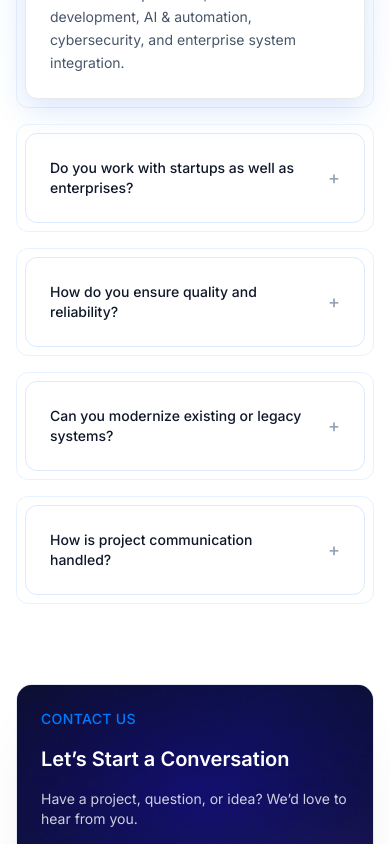
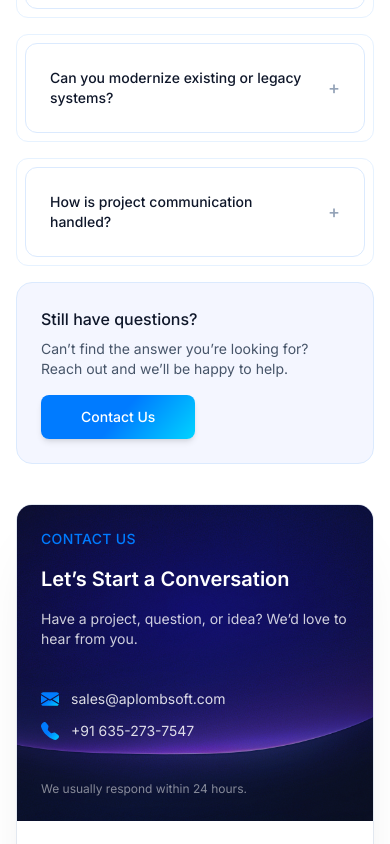
Before and after one commit to ASPLGit/asplweb-public, a Next.js app: page / in a window 390 px wide. Shown: the part 5955-6799 px from the top of the page. Built offline with nearby package versions, Linux system fonts and the light colour scheme.

Commit message:
hero section height fixe for mobile

```diff
--- a/src/components/common/FAQ.tsx
+++ b/src/components/common/FAQ.tsx
@@ -25,7 +25,7 @@ export default function FAQSection({ data, href }: FAQSectionProps) {
             className="
                 relative
                 bg-[linear-gradient(180deg,#f0f9ff_0%,#ffffff_60%)]
-                sm:pt-24 pt-10 pb-10
+                sm:pt-24 pt-10 sm:pb-10 pb-0
             "
         >
             <div className="container">
@@ -54,7 +54,7 @@ export default function FAQSection({ data, href }: FAQSectionProps) {
 
                         {/* CTA CARD */}
                         <div
-                            className="
+                            className=" sm:block hidden
                                 bg-[#F4F6FF]
                                 border border-blue-100
                                 rounded-2xl
@@ -187,6 +187,53 @@ export default function FAQSection({ data, href }: FAQSectionProps) {
                         })}
                     </div>
                 </div>
+                <div
+                    className=" sm:hidden block mt-4
+                                bg-[#F4F6FF]
+                                border border-blue-100
+                                rounded-2xl
+                                p-6
+                                max-w-sm
+                            "
+                >
+                    <h4 className="font-medium text-slate-900 mb-2">
+                        Still have questions?
+                    </h4>
+
+                    <p className="text-sm text-slate-600 mb-4">
+                        Can’t find the answer you’re looking for?
+                        Reach out and we’ll be happy to help.
+                    </p>
+                    {href && (
+                        <Link
+                            href={href}
+                            onClick={(e) => {
+                                if (!data.href?.startsWith("#")) return;
+
+                                e.preventDefault();
+                                const el = document.getElementById("contact");
+                                if (el) {
+                                    el.scrollIntoView({ behavior: "smooth" });
+                                }
+                            }}
+                            className="
+      bg-[linear-gradient(131.31deg,#007BFF_50.33%,#00D4FF_100.33%)]
+      text-white
+      shadow-md
+      hover:shadow-[inset_0_0_0_9999px_rgba(0,0,0,0.08)]
+      px-10 py-3
+      text-sm
+      inline-flex items-center justify-center
+      rounded-lg
+      font-medium
+      transition-all duration-300 ease-out
+    "
+                        >
+                            Contact Us
+                        </Link>
+                    )}
+
+                </div>
             </div>
         </section>
     );
--- a/src/components/sections/contact/ContactHeroSection.tsx
+++ b/src/components/sections/contact/ContactHeroSection.tsx
@@ -10,7 +10,7 @@ export default function ContactHeroSection() {
 
     return (
         <section className="relative">
-            <div className="bg-[url('/images/bg.webp')] relative bg-cover bg-center bg-no-repeat 2xl:py-[200px] h-screen 2xl:h-auto w-full flex flex-col items-center justify-center">
+            <div className="bg-[url('/images/bg.webp')] relative bg-cover bg-center bg-no-repeat 2xl:py-[200px] sm:h-screen h-[90vh] 2xl:h-auto w-full flex flex-col items-center justify-center">
                 {/* Background Layer */}
                 <div
                     className="
--- a/src/components/sections/home/HeroSectionHomepage.tsx
+++ b/src/components/sections/home/HeroSectionHomepage.tsx
@@ -5,7 +5,7 @@ export default function HeroSectionHomepage() {
     return (
         <>
             <section className="relative">
-                <div className="bg-[url('/images/bg.webp')] relative bg-cover bg-center bg-no-repeat 2xl:py-[200px] h-screen 2xl:h-auto w-full flex flex-col items-center justify-center">
+                <div className="bg-[url('/images/bg.webp')] relative bg-cover bg-center bg-no-repeat 2xl:py-[200px] sm:h-screen h-[90vh] 2xl:h-auto w-full flex flex-col items-center justify-center">
                     <div
                         className="
             absolute inset-0
```
